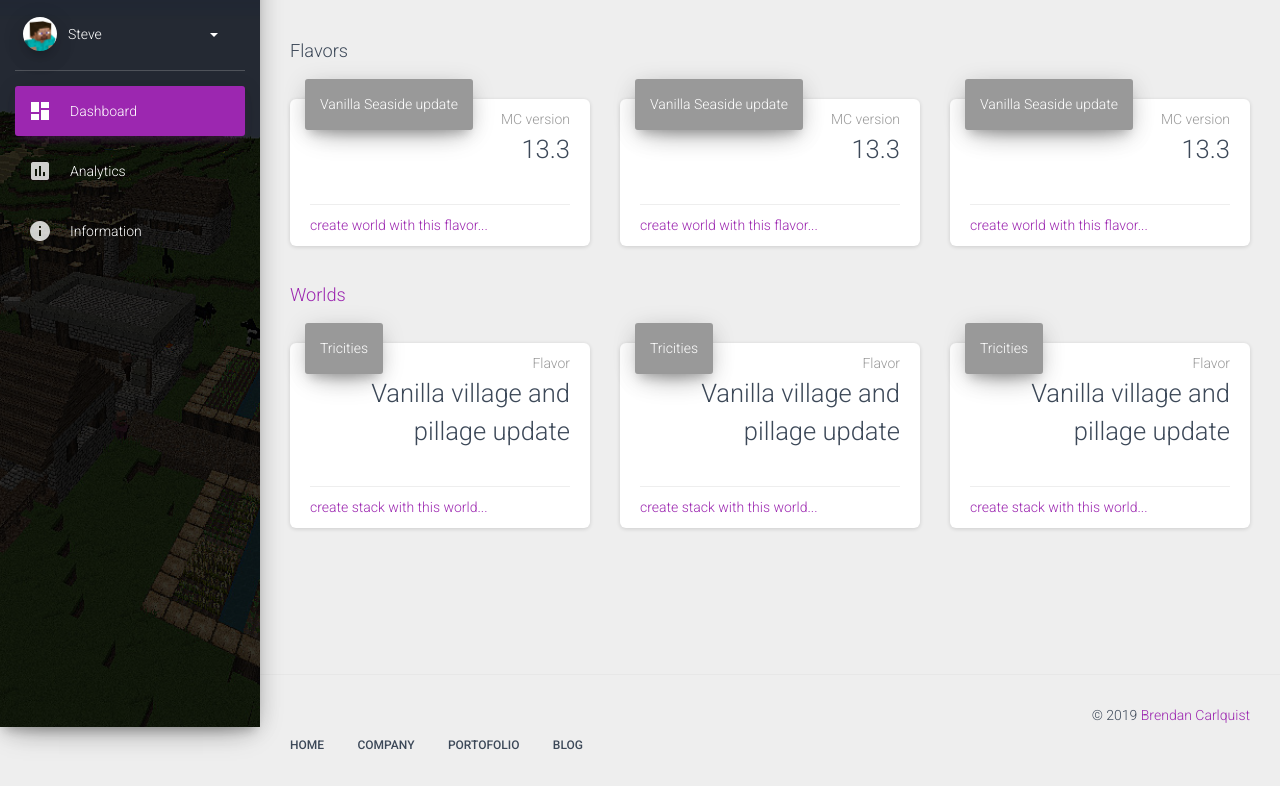
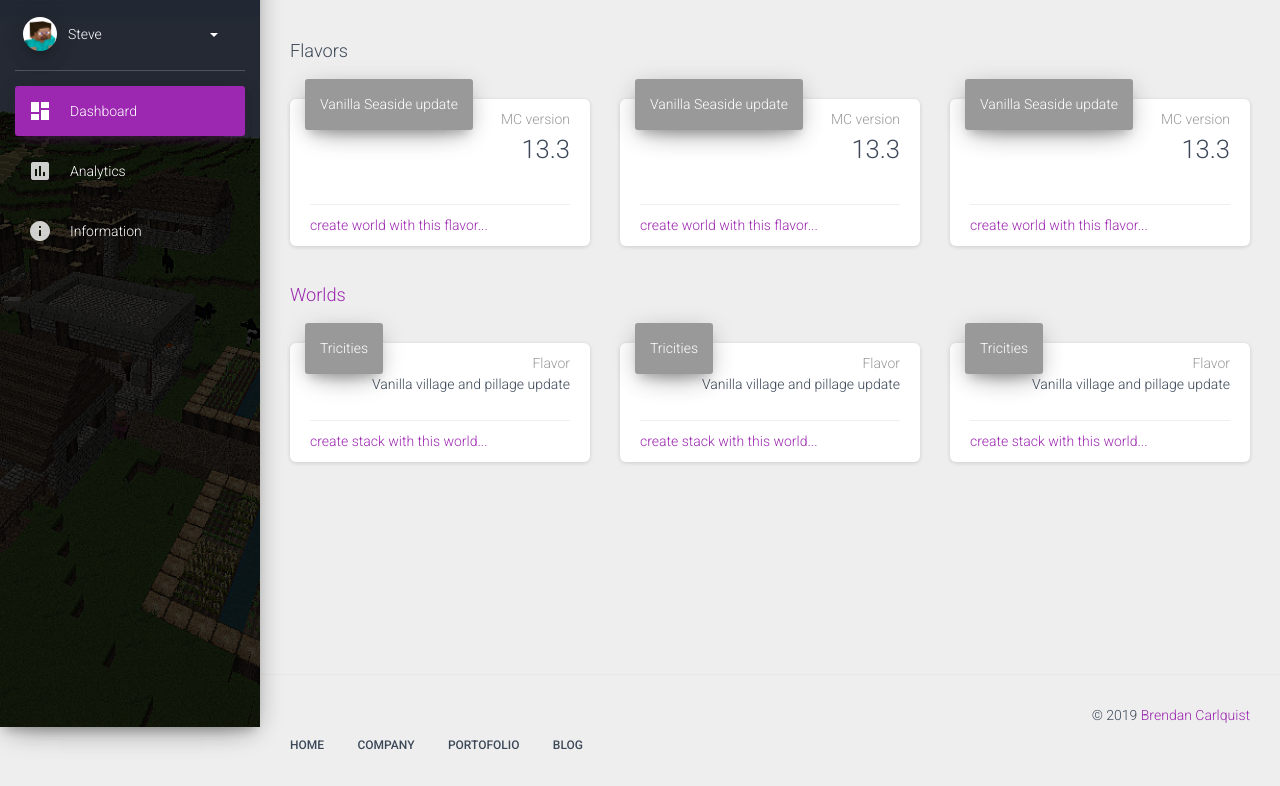
Before and after one commit to carlquistb/FormulaCraft, a plain HTML site: page FormulaStack/clientPortal/dashboard.html in a window 1280 px wide. Shown: the part 73-859 px from the top of the page. Drawn offline with Linux system fonts and the light colour scheme; some packages are replaced by stand-ins of ours.

Commit message:
sized world/flavor name appropriately

```diff
--- a/FormulaStack/clientPortal/dashboard.html
+++ b/FormulaStack/clientPortal/dashboard.html
@@ -193,8 +193,8 @@
 						</div>
 					</div>
 
-					<!-- this is a row of cards representing each available flavor. -->
-					<div class="row">
+
+					<div class="row"> <!-- this is a row of cards representing each available flavor. -->
 						<!-- column for each card. -->
 						<div class="col-lg-4 col-md-6 col-sm-6">
 							<div class="card card-stats" >
@@ -248,8 +248,8 @@
 						</div>
 					</div>
 
-					<!-- this is a row of cards representing each available world. -->
-					<div class="row">
+
+					<div class="row"> <!-- this is a row of cards representing each available world. -->
 						<!-- column for each card. -->
 						<div class="col-lg-4 col-md-6 col-sm-6">
 							<div class="card card-stats" >
@@ -258,7 +258,7 @@
 								</div>
 								<div class="card-content">
 									<p class="category">Flavor</p>
-									<h3 class="card-title">Vanilla village and pillage update<h3>
+									<p class="card-title">Vanilla village and pillage update<p>
 								</div>
 								<div class="card-footer">
 									<a>create stack with this world...<a/>
@@ -274,7 +274,7 @@
 								</div>
 								<div class="card-content">
 									<p class="category">Flavor</p>
-									<h3 class="card-title">Vanilla village and pillage update<h3>
+									<p class="card-title">Vanilla village and pillage update<p>
 								</div>
 								<div class="card-footer">
 									<a>create stack with this world...<a/>
@@ -290,7 +290,7 @@
 								</div>
 								<div class="card-content">
 									<p class="category">Flavor</p>
-									<h3 class="card-title">Vanilla village and pillage update<h3>
+									<p class="card-title">Vanilla village and pillage update<p>
 								</div>
 								<div class="card-footer">
 									<a>create stack with this world...<a/>
```
